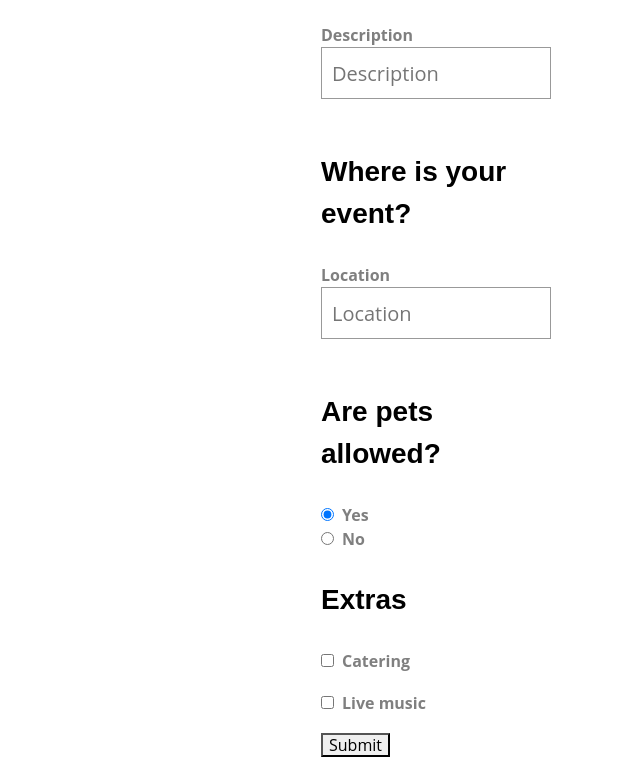
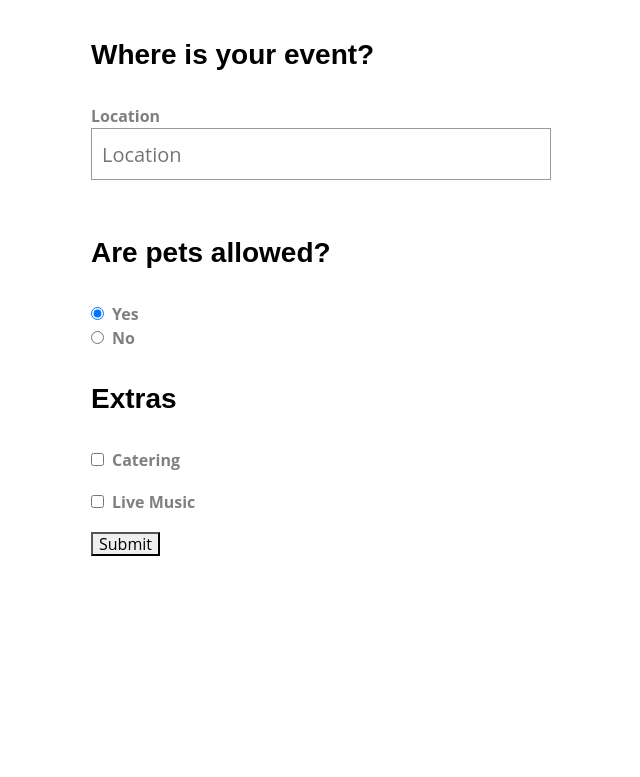
Before and after one commit to Tatyana-OA/vue-forms, a Vue app: page / in a window 1280 px wide. Shown: the part 534-1311 px from the top of the page, without its empty margins (319-959 px from the left). After the commit the page ends 1110 px from the top, so only its background shows below. Built offline with nearby package versions, Linux system fonts and the light colour scheme.

Commit message:
Base checkbox

```diff
--- /dev/null
+++ b/src/components/BaseCheckbox.vue
@@ -0,0 +1,26 @@
+<template>
+  <div>
+    <input
+      type="checkbox"
+      class="field"
+      :checked="modelValue"
+      @change="$emit('update:modelValue', $event.target.checked)"
+    />
+    <label v-if="label">{{ label }}</label>
+  </div>
+</template>
+
+<script>
+export default {
+  props: {
+    label: {
+      type: String,
+      default: ''
+    },
+    modelValue: {
+      type: Boolean,
+      default: false
+    }
+  }
+}
+</script>
--- a/src/components/BaseInput.vue
+++ b/src/components/BaseInput.vue
@@ -1,5 +1,5 @@
 <template>
-  <label>{{ label }}</label>
+  <label v-if="label">{{ label }}</label>
   <input
     :placeholder="label"
     class="field"
--- a/src/components/SimpleForm.vue
+++ b/src/components/SimpleForm.vue
@@ -26,29 +26,24 @@
       </div>
 
       <h3>Extras</h3>
-      <div>
-        <input type="checkbox" v-model="event.extras.catering" class="field" />
-        <label>Catering</label>
-      </div>
+      <BaseCheckbox label="Catering" v-model="event.extras.catering" />
 
-      <div>
-        <input type="checkbox" v-model="event.extras.music" class="field" />
-        <label>Live music</label>
-      </div>
-
+      <BaseCheckbox label="Live Music" v-model="event.extras.music" />
       <button type="submit">Submit</button>
     </form>
   </div>
 </template>
 
 <script>
+import BaseCheckbox from './BaseCheckbox.vue'
 import BaseInput from './BaseInput.vue'
 import BaseSelect from './BaseSelect.vue'
 
 export default {
   components: {
     BaseInput,
-    BaseSelect
+    BaseSelect,
+    BaseCheckbox
   },
   data() {
     return {
--- a/src/main.js
+++ b/src/main.js
@@ -1,5 +1,3 @@
-import './assets/main.css'
-
 import { createApp } from 'vue'
 import App from './App.vue'
 
```
